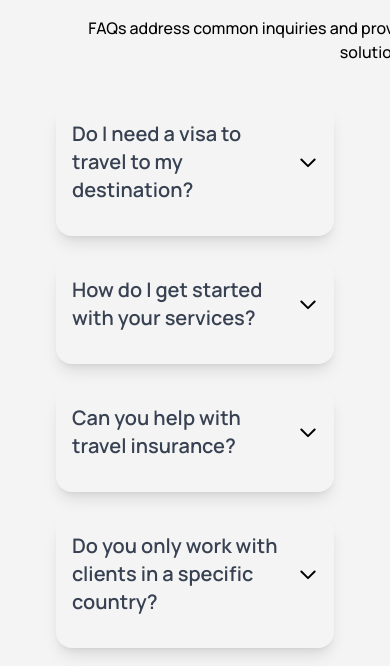
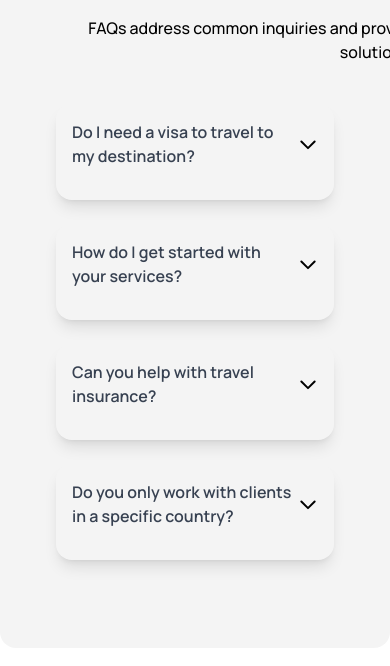
Before and after one commit to Joylinton04/Travel-and-tourism-landing-page, a React (Vite) app: page / in a window 390 px wide. Shown: the part 3857-4523 px from the top of the page. Built offline with nearby package versions, Linux system fonts and the light colour scheme.

Commit message:
accordian mdd responsive

```diff
--- a/src/components/Accordian.tsx
+++ b/src/components/Accordian.tsx
@@ -15,7 +15,7 @@ const Accordian = ({question, answer}: prop) => {
       className={`flex flex-col gap-4 shadow-lg p-4 rounded-2xl cursor-pointer ${isOpen && 'bg-black'}`}
     >
       <div className="flex justify-between items-center">
-        <h1 className={`font-semibold text-xl ${isOpen ? "text-white" : "text-gray-700"}`}>
+        <h1 className={`font-semibold text-xl ${isOpen ? "text-white" : "text-gray-700"} mdd:text-base`}>
           {question}
         </h1>
         <img
```
